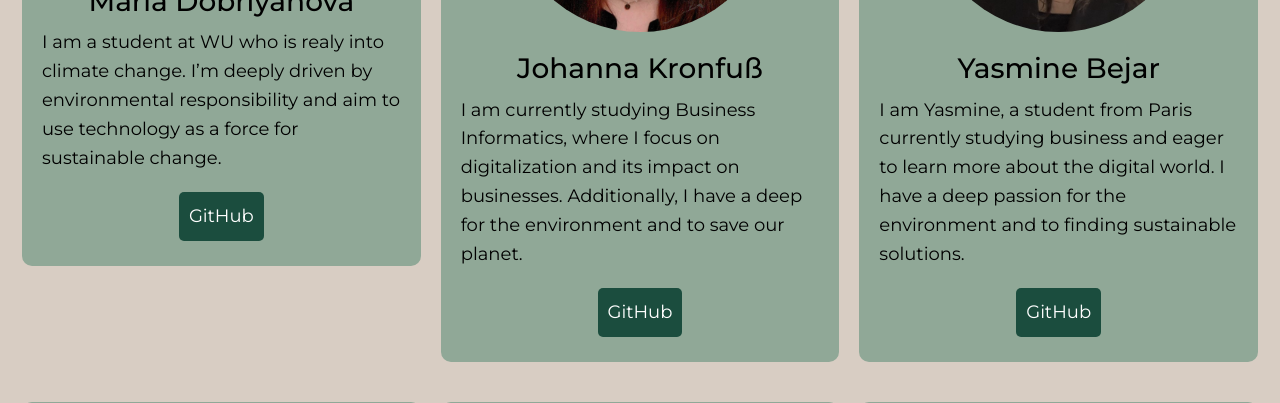
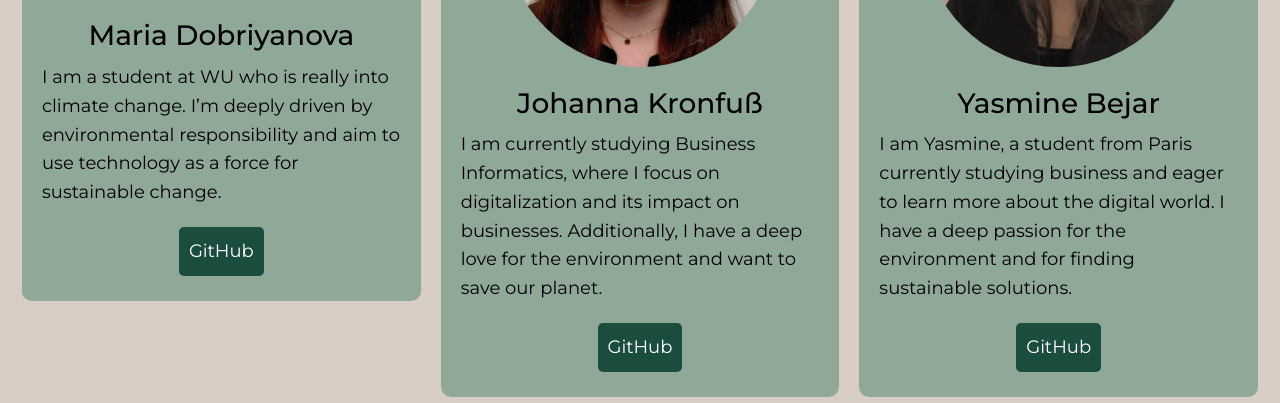
Before and after one commit to hannik3/carbon_app_v1, a Flask app: page / in a window 1280 px wide. Shown: the part 977-1380 px from the top of the page. Run offline with Flask 2, Linux system fonts and the light colour scheme; some libraries are stand-ins or nearby versions.

Commit message:
Update home.html

```diff
--- a/capp/templates/home.html
+++ b/capp/templates/home.html
@@ -3,8 +3,13 @@
 
 <!-- Header -->
 <section class="section_header_home">
+  <!-- Background video -->
+  <video autoplay muted loop playsinline class="bg-video">
+    <source src="{{ url_for('static', filename='videos/161071-822582138_small.mp4') }}" type="video/mp4">
+    Your browser does not support the video tag.
+  </video>
+
   <div class="container">
-
     <div class="header_home">
       <div class="box">
         {% with messages = get_flashed_messages(with_categories=true) %}
@@ -22,38 +27,18 @@
             flashes.forEach((flash) => flash.remove());
           }, 5000);
         </script>
+
         <h1 style="font-size:55px;"><span class="text-logo"> Home</span></h1>
         <p style="text-align:left;">
           It is crucial to inform the public about carbon emissions because of
-          the growing awareness and responsibility we all share in addressing climate change,therefore we
-          build this webpage. Carbon emissions are a significant contributor to global warming, and understanding
+          the growing awareness and responsibility we all share in addressing climate change, therefore we
+          built this webpage. Carbon emissions are a significant contributor to global warming, and understanding
           their impact is essential for both individuals and businesses. A website that provides detailed information
           about carbon emissions allows people to learn about their carbon footprint, track their activities,
           and take proactive steps to reduce their environmental impact.
         </p>
-        <!--<div class="container_buttons_links_header_home">
-          <div class="btn">
-              <a href="{{url_for('users.register')}}" class="btn btn-primary btn-lg mr-2", style="background-color:#407364;">Register</a>
-          </div>
-          <div class="btn">
-              <a href="{{url_for('users.login')}}" class="btn btn-primary btn-lg mr-2", style="background-color:#407364;">Login</a>
-          </div>
-        </div>-->
-      </div>
-      <div class="box">
-        <img
-          src="../static/images/Tiny_characters_in_village_with_windmills_and_solar_panels-removebg-preview.png"
-          width="325"
-          height="325"
-          alt=""/>
       </div>
     </div>
-
-  </div>
-  <div class="header-wave">
-    <svg class="header-wave-svg" xmlns="http://www.w3.org/2000/svg" viewBox="0 0 1200 100" preserveAspectRatio="none">
-      <path class="header-wave-path" d="M851.8,100c125,0,288.3-45,348.2-64V0H0v44c3.7-1,7.3-1.9,11-2.9C80.7,22,151.7,10.8,223.5,6.3C276.7,2.9,330,4,383,9.8 c52.2,5.7,103.3,16.2,153.4,32.8C623.9,71.3,726.8,100,851.8,100z"></path>
-    </svg>
   </div>
 </section>
 
@@ -78,14 +63,15 @@
     <div class="developers">
       <div class="box">
         <div class="img-container">
-            <img src="https://randomuser.me/api/portraits/women/12.jpg" alt="" >
+          <img src="https://randomuser.me/api/portraits/women/12.jpg" alt="">
         </div>
         <h3>Maria Dobriyanova</h3>
-          <p> I am a student at WU who is realy into climate change. I’m deeply driven by environmental responsibility and aim to use technology as a force for sustainable change.</p>
+        <p>I am a student at WU who is really into climate change. I’m deeply driven by environmental responsibility and aim to use technology as a force for sustainable change.</p>
         <div class="section_container_buttons_developers">
-            <a class="btn_developers" href="https://github.com/mariaswu"  target="_blank">GitHub</a>
+          <a class="btn_developers" href="https://github.com/mariaswu" target="_blank">GitHub</a>
         </div>
       </div>
+
       <div class="box">
         <div class="img-container">
           <img src="../static/images/johanna_kronfuss.jpg" alt="Picture of Johanna Kronfuß">
@@ -93,61 +79,69 @@
         <h3>Johanna Kronfuß</h3>
         <p>
           I am currently studying Business Informatics, where I focus on digitalization and its
-            impact on businesses. Additionally, I have a deep for the environment and to save our planet.
+          impact on businesses. Additionally, I have a deep love for the environment and want to save our planet.
         </p>
         <div class="section_container_buttons_developers">
-            <a class="btn_developers" href="https://github.com/hannik3"  target="_blank">GitHub</a>
+          <a class="btn_developers" href="https://github.com/hannik3" target="_blank">GitHub</a>
         </div>
       </div>
+
       <div class="box">
         <div class="img-container">
-            <img src="../static/images/Capture d’écran 2024-05-27 à 18.38.03.jpg"alt="" >
+          <img src="../static/images/Capture d’écran 2024-05-27 à 18.38.03.jpg" alt="">
         </div>
         <h3>Yasmine Bejar</h3>
-          <p> I am Yasmine, a student from Paris currently studying business and eager
+        <p>
+          I am Yasmine, a student from Paris currently studying business and eager
           to learn more about the digital world. I have a deep passion for the environment and
-            to finding sustainable solutions.</p>
+          for finding sustainable solutions.
+        </p>
         <div class="section_container_buttons_developers">
-            <a class="btn_developers" href="https://github.com/yasmine918"  target="_blank">GitHub</a>
+          <a class="btn_developers" href="https://github.com/yasmine918" target="_blank">GitHub</a>
         </div>
       </div>
     </div>
 
     <div class="developers">
-
       <div class="box2">
         <div class="img-container">
           <img src="../static/images/7e1f4714-de99-4156-a57c-5daab2cb2edf.jpeg" alt="Picture of Iker Larrauri">
         </div>
         <h3>Iker Larrauri</h3>
-        <p> I am Iker Larrauri, a student at the University of Deusto in Spain, and I am currently studying Business.
+        <p>
+          I am Iker Larrauri, a student at the University of Deusto in Spain, and I am currently studying Business.
           I am in the process of learning about computer science as I believe it is essential.
         </p>
         <div class="section_container_buttons_developers">
-          <a class="btn_developers" href="https://github.com/ilarraguti"  target="_blank">GitHub</a>
+          <a class="btn_developers" href="https://github.com/ilarraguti" target="_blank">GitHub</a>
         </div>
       </div>
+
       <div class="box2">
         <div class="img-container">
           <img src="../static/images/fotoixchel.jpg" alt="">
         </div>
         <h3>Ixchel Rodriguez</h3>
-        <p>  My name is Ixchel, I am currently on my last year of bachelors program in Economics at
+        <p>
+          My name is Ixchel, I am currently on my last year of a bachelor's program in Economics at
           Maastricht University. I believe this project is essential to start achieving sustainability.
         </p>
         <div class="section_container_buttons_developers">
-          <a class="btn_developers" href="https://github.com/ixchelrodriguezc"  target="_blank">GitHub</a>
+          <a class="btn_developers" href="https://github.com/ixchelrodriguezc" target="_blank">GitHub</a>
         </div>
       </div>
+
       <div class="box">
         <div class="img-container">
-          <img src="https://randomuser.me/api/portraits/men/12.jpg" alt="" >
+          <img src="https://randomuser.me/api/portraits/men/12.jpg" alt="">
         </div>
         <h3>Alban Poutier</h3>
-        <p> I am a student how cares about the evironment. In my opinion innovative minds shape the future through code. Driven by sustainability, I want to build digital solutions that can help.
+        <p>
+          I am a student who cares about the environment. In my opinion, innovative minds shape the future through code.
+          Driven by sustainability, I want to build digital solutions that can help.
         </p>
         <div class="section_container_buttons_developers">
-          <a class="btn_developers" href="https://github.com/albanpoutier"  target="_blank">GitHub</a>
+          <a class="btn_developers" href="https://github.com/albanpoutier" target="_blank">GitHub</a>
         </div>
       </div>
     </div>
```
Lines whose indentation alone changed are shown as unchanged.
